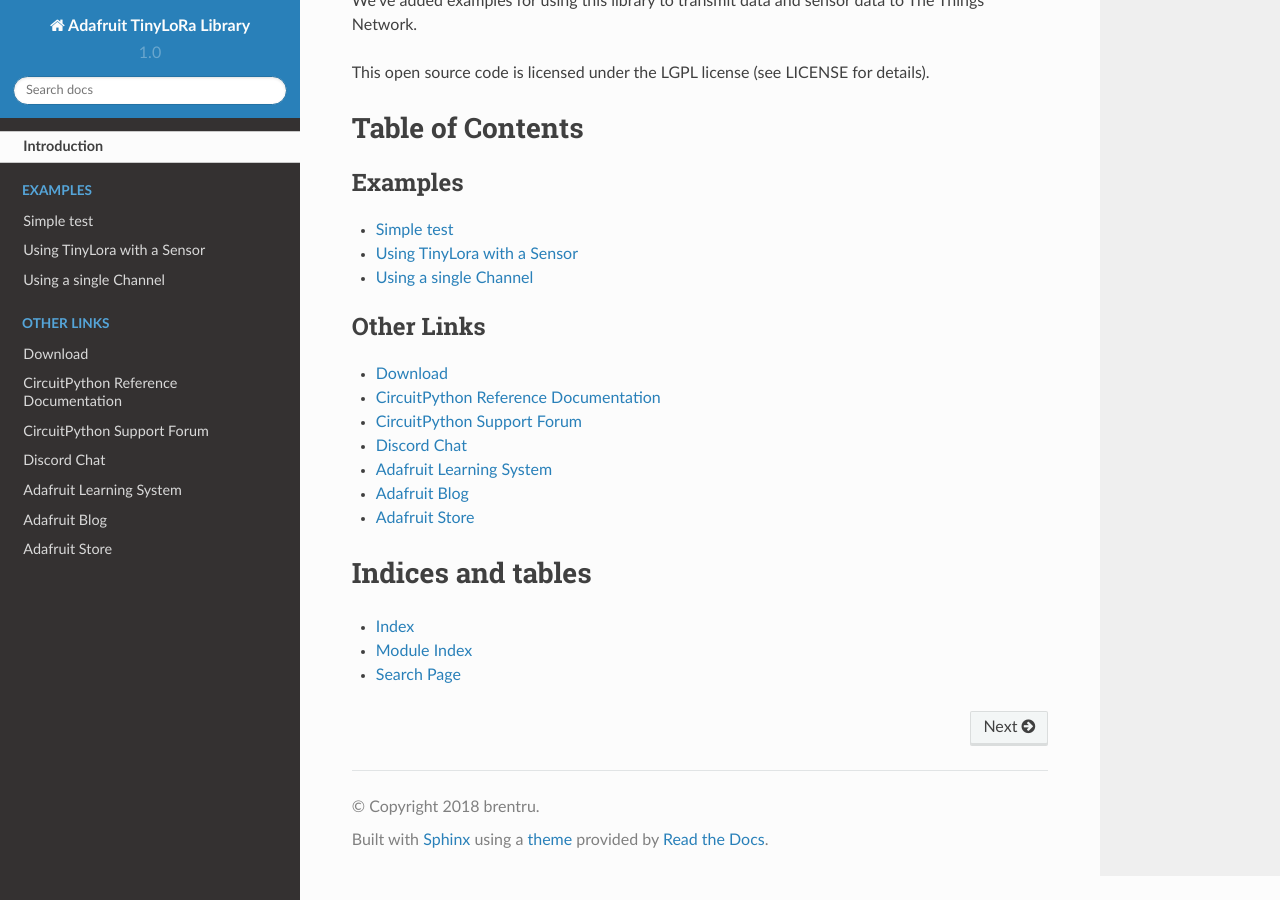
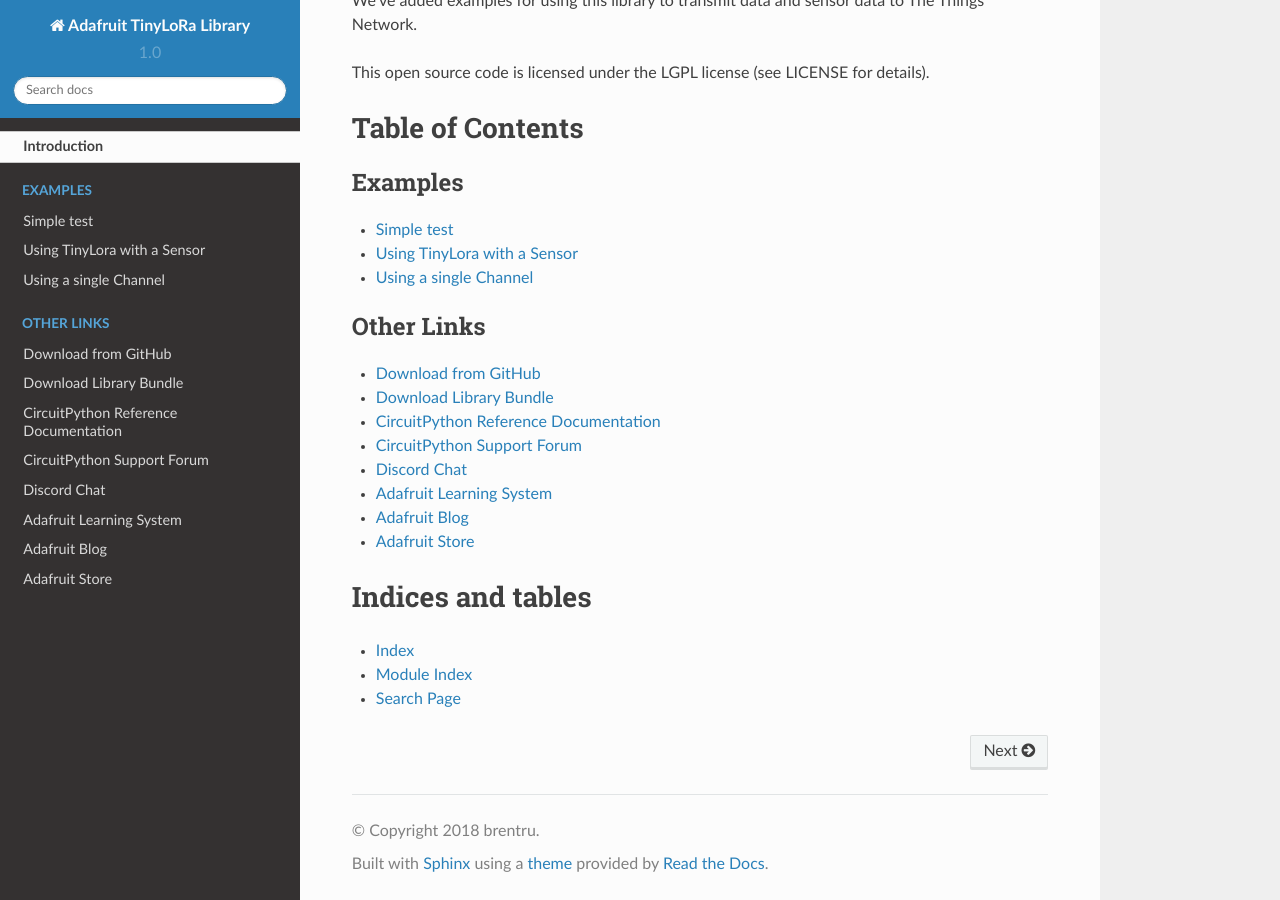
Before and after one commit to adafruit/Adafruit_CircuitPython_TinyLoRa, a Sphinx documentation site: the page built from docs/index.rst, in a window 1280 px wide and 900 px high, scrolled down 1576 px. Built offline with Sphinx 7.4.7 and the Read the Docs theme 2.0.0, drawn with Linux system fonts in a browser that asks for light colours.

Commit message:
Added cp.org link to index.rst

```diff
--- a/docs/index.rst
+++ b/docs/index.rst
@@ -31,7 +31,8 @@ Table of Contents
 .. toctree::
     :caption: Other Links
 
-    Download <https://github.com/adafruit/Adafruit_CircuitPython_TinyLoRa/releases/latest>
+    Download from GitHub <https://github.com/adafruit/Adafruit_CircuitPython_TinyLoRa/releases/latest>
+    Download Library Bundle <https://circuitpython.org/libraries>
     CircuitPython Reference Documentation <https://docs.circuitpython.org>
     CircuitPython Support Forum <https://forums.adafruit.com/viewforum.php?f=60>
     Discord Chat <https://adafru.it/discord>
```
